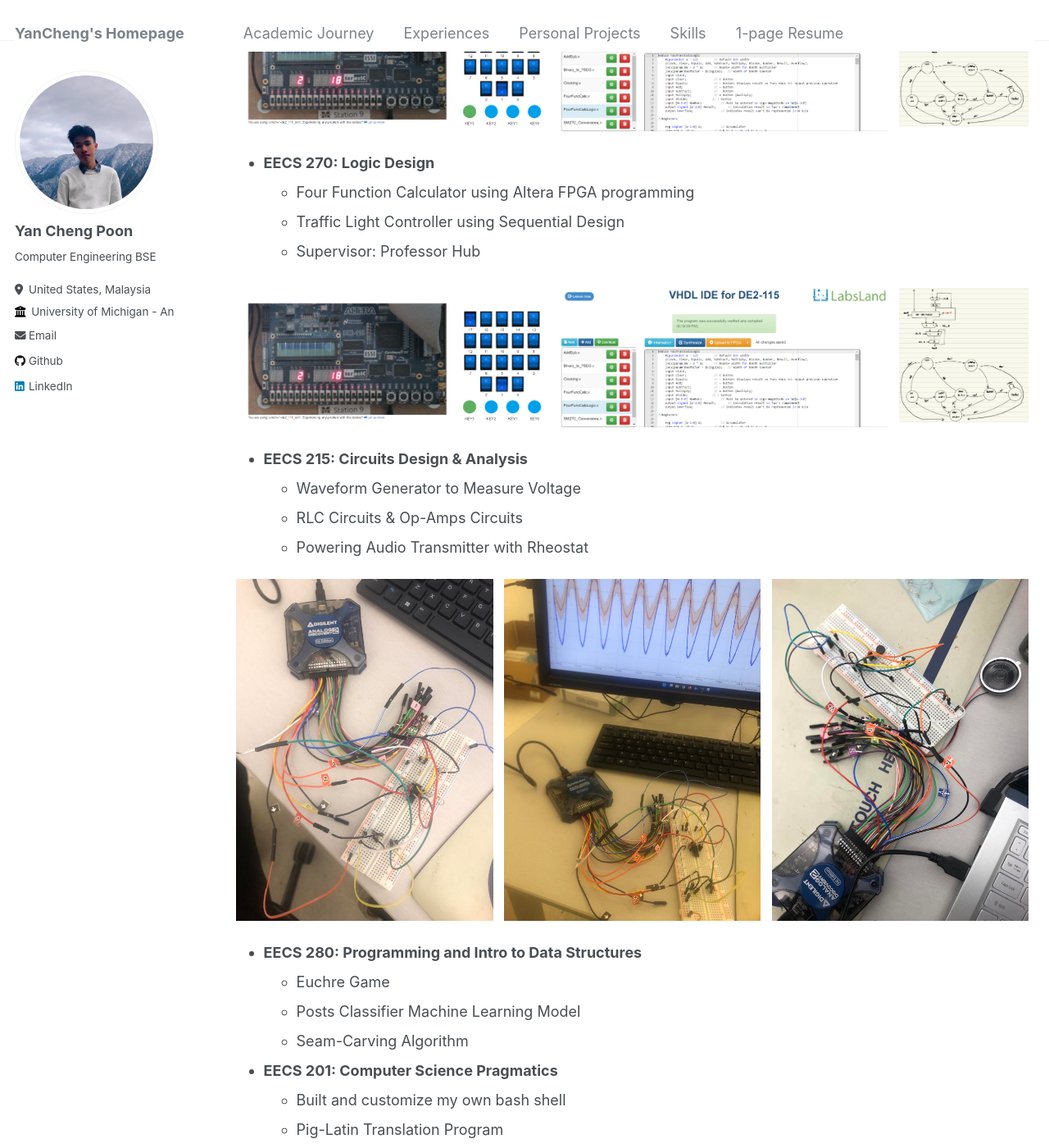
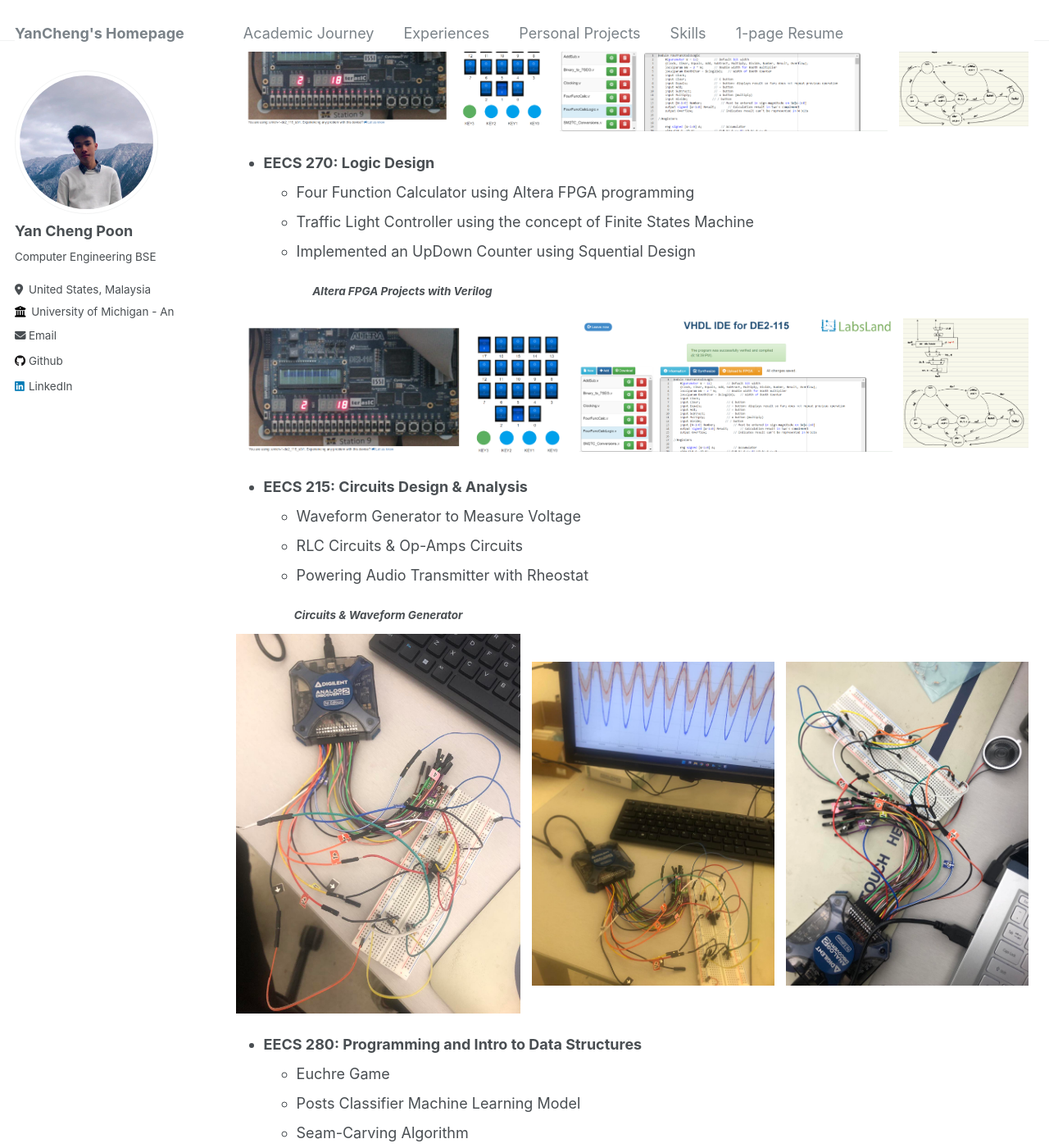
Before and after one commit to ycpoon/ycpoon.github.io, a Jekyll site: the page built from _pages/academicjourney.md, in a window 1280 px wide and 1400 px high, scrolled down 1052 px. Shown: the whole window at 82% size. Built offline with Jekyll 4.4.1, drawn with Linux system fonts in a browser that asks for light colours; some of the changed text lies outside the part shown.

Commit message:
fix minor

```diff
--- a/_pages/academicjourney.md
+++ b/_pages/academicjourney.md
@@ -51,9 +51,11 @@
 
 * **EECS 270: Logic Design**
   * Four Function Calculator using Altera FPGA programming
-  * Traffic Light Controller using Sequential Design
-  * Supervisor: Professor Hub
+  * Traffic Light Controller using the concept of Finite States Machine
+  * Implemented an UpDown Counter using Squential Design
 
+| ***Altera FPGA Projects with Verilog*** |
+|:-----------------------:|
 |  ![FPGA](/images/FPGA.png) |  ![FPGA](/images/FPGA2.png)  |  ![FPGA](/images/FPGA3.png)  |
 
 * **EECS 215: Circuits Design & Analysis**
@@ -61,6 +63,8 @@
   * RLC Circuits & Op-Amps Circuits
   * Powering Audio Transmitter with Rheostat
 
+| ***Circuits & Waveform Generator*** |
+|:-----------------------:|
 |  ![circuits](/images/cir1.jpg) |  ![circuits](/images/cir2.jpg)  |  ![circuits](/images/cir3.jpg)  |
 
 * **EECS 280: Programming and Intro to Data Structures**
@@ -73,6 +77,10 @@
   * Pig-Latin Translation Program
   * Created my own python library
 
+| ***Customized Shell*** | ***Customized Shell Functions*** | ***Pig-Latinfy Program*** |
+|:-----------------------:|:-----------------------:|:-----------------------:|
+|  ![2011](/images/2012.PNG){: width="450px"} |  ![2012](/images/2011.PNG){: width="450px"}   |  ![2013](/images/2013.png){: width="300px"}   |
+
 &nbsp;
 &nbsp;
 
```
Also changed, not shown: images/2011.PNG (renamed from images/Additionalfunctions_adddatetofilename_getfileseffect.PNG), images/2012.PNG (renamed from images/Enhanced prompt_ColorCode_Branch_SSH_SuccessMsg_ExecTime.PNG), images/2013.png (added).
